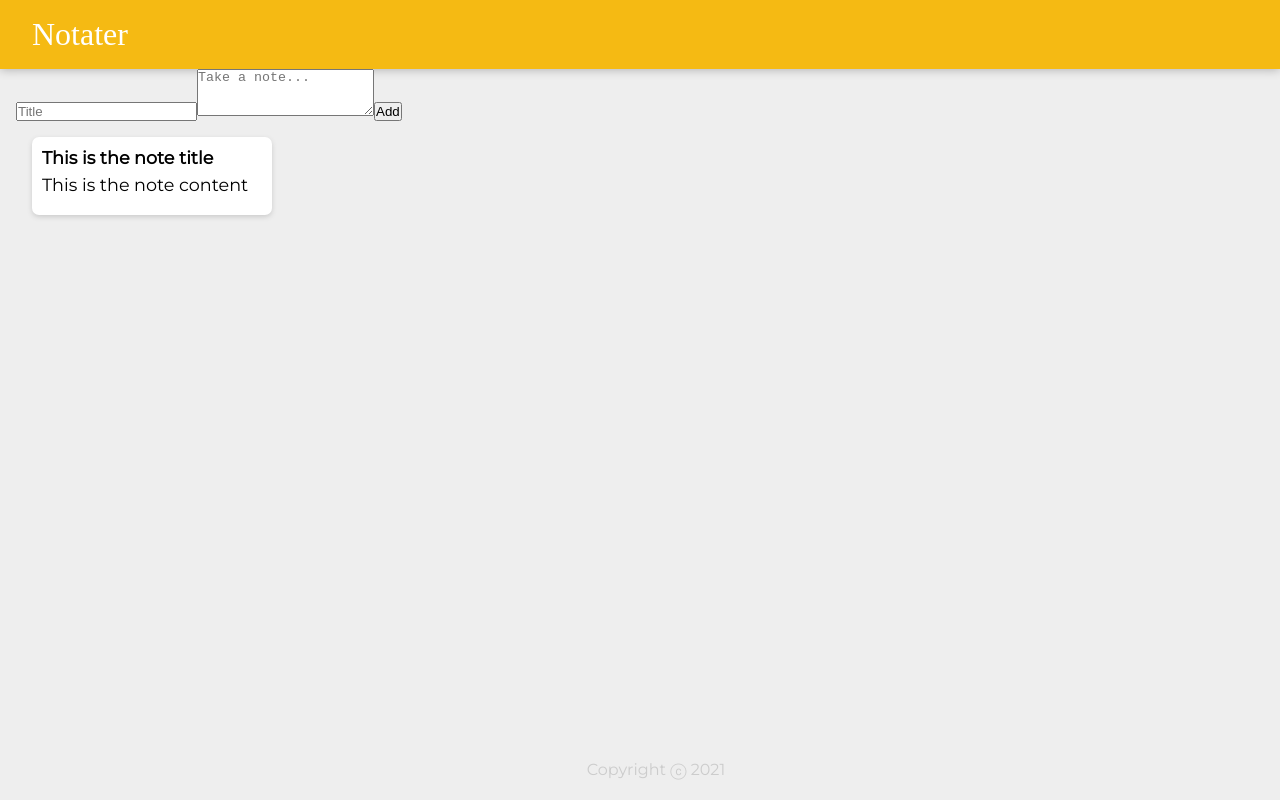
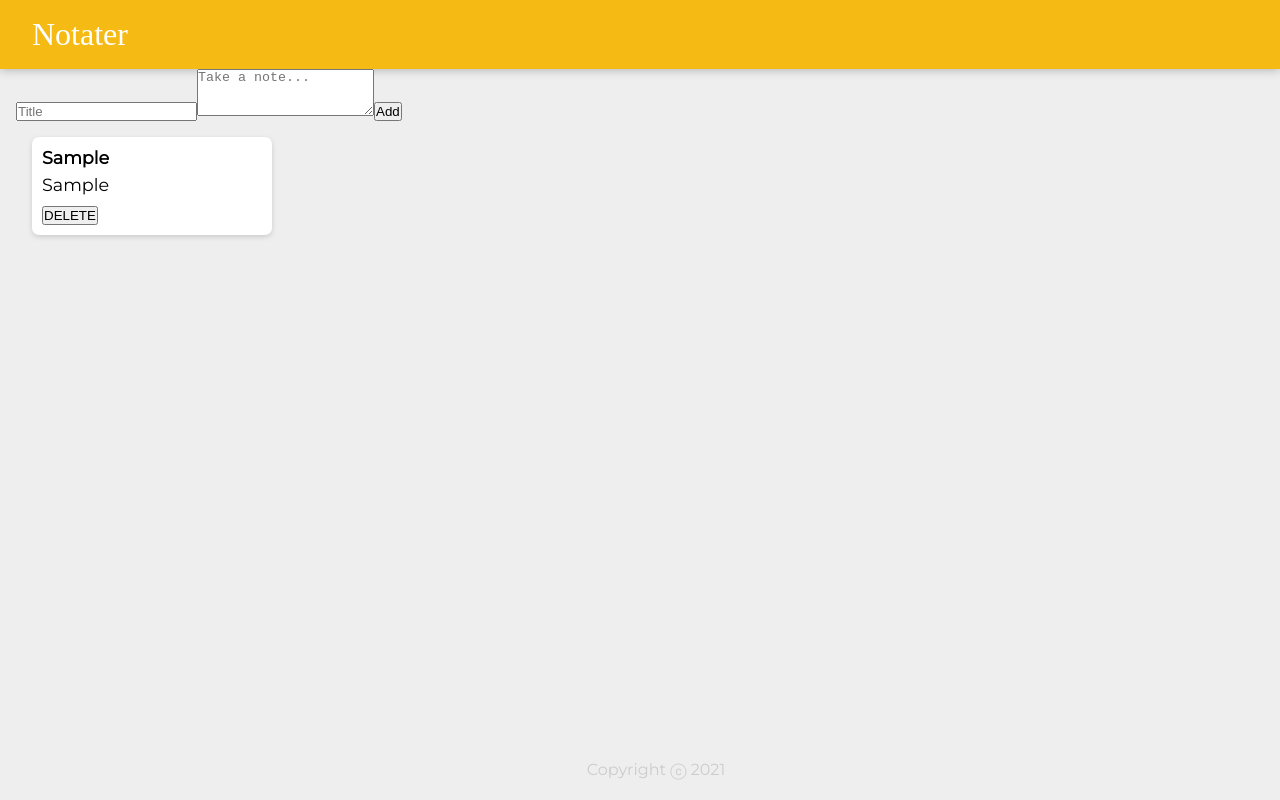
Before and after one commit to mathildehaugum/note-keeper, a React (Create React App) app: page / in a window 1280 px wide. Both pictures are taken after typing "Sample", "Sample" into the empty fields and a click on the button "Add". Built offline with nearby package versions, Linux system fonts and the light colour scheme; a web font is replaced by a local one.

Commit message:
Add delete button and connect to functionality implemented by App component

```diff
--- a/src/components/Note.jsx
+++ b/src/components/Note.jsx
@@ -1,10 +1,17 @@
 import React from "react";
 
-function Note() {
+function Note(props) {
   return (
     <div className="note">
-      <h1>This is the note title</h1>
-      <p>This is the note content</p>
+      <h1>{props.title}</h1>
+      <p>{props.content}</p>
+      <button
+        onClick={() => {
+          props.onDeleteNote(props.id);
+        }}
+      >
+        DELETE
+      </button>
     </div>
   );
 }
```
